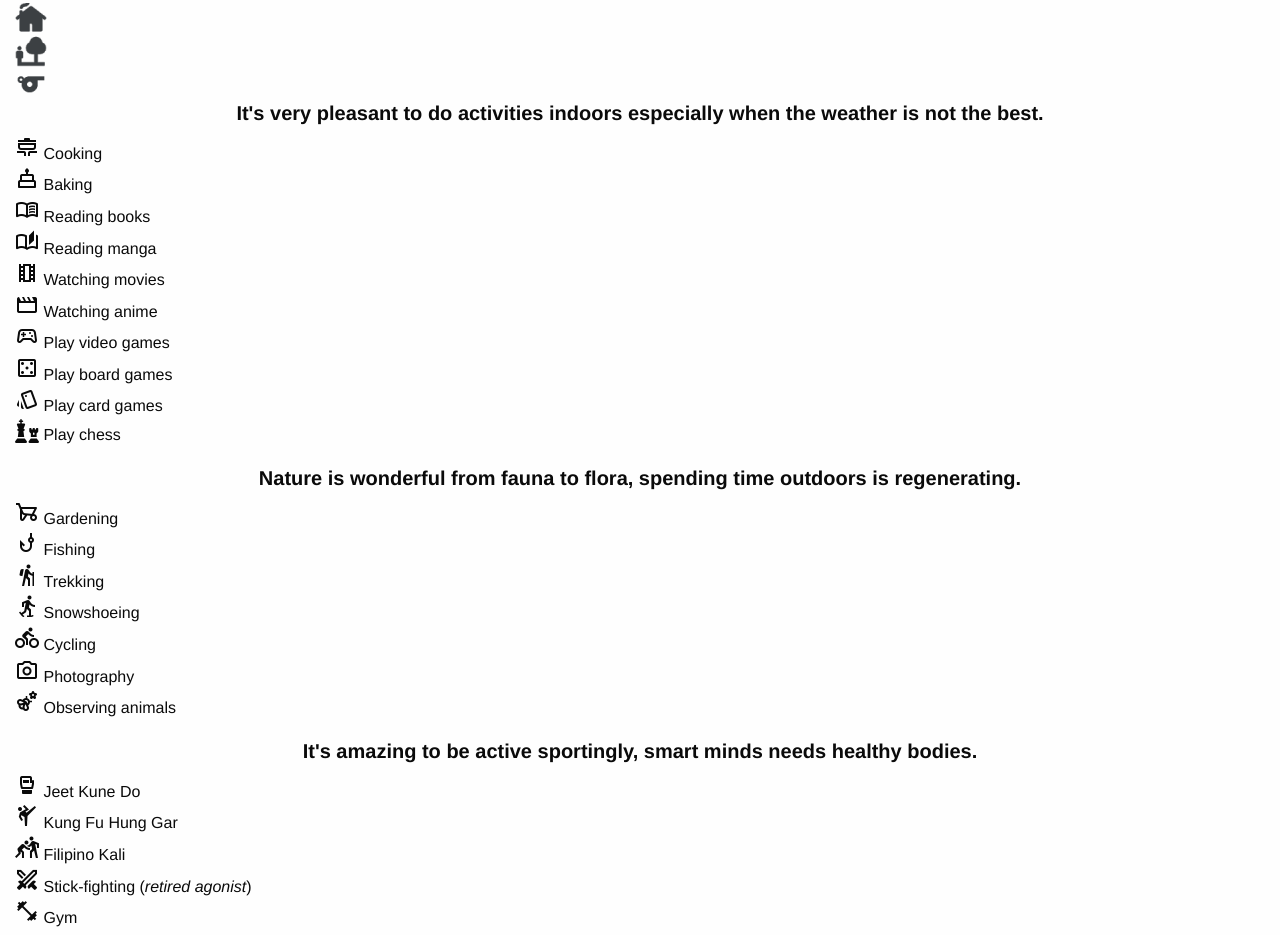
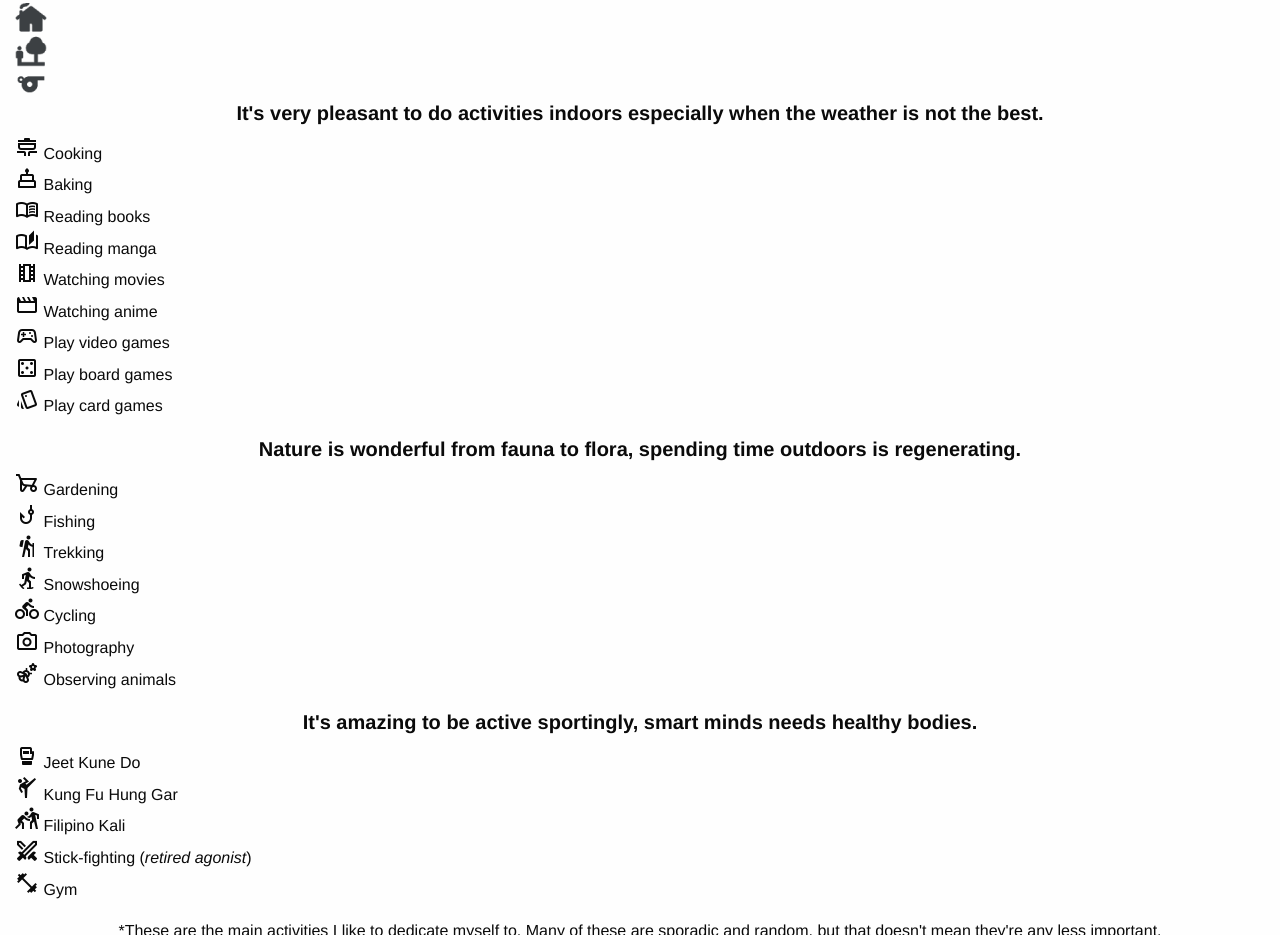
Before and after one commit to danielPoloWork/danielpolowork.github.io, a plain HTML site: page index.html in a window 1280 px wide. Shown: the part 3385-4320 px from the top of the page. Drawn offline with nearby package versions, Linux system fonts and the light colour scheme.

Commit message:
Update index.html

```diff
--- a/index.html
+++ b/index.html
@@ -277,7 +277,6 @@
                                     <br><span class="material-symbols-outlined filled">sports_esports</span>&nbsp;Play video games
                                     <br><span class="material-symbols-outlined filled">casino</span>&nbsp;Play board games
                                     <br><span class="material-symbols-outlined filled">style</span>&nbsp;Play card games
-                                    <br><i style='font-size:24px' class='fas'>&#xf439;</i>&nbsp;Play chess
                                 </p>
                             </div>
                         </div>
@@ -721,7 +720,6 @@
 
         <!-- JAVASCRIPT ------------------------------------------------------------------------------------------------JAVASCRIPT-->
         <script src="https://ajax.googleapis.com/ajax/libs/jquery/1.10.2/jquery.min.js"></script>
-        <script src="https://kit.fontawesome.com/a076d05399.js"></script>
         <script src="../bowerComponents/jQuery/js/jquery.js"></script>
         <script src="../bowerComponents/whatInput/js/what-input.js"></script>
         <script src="../bowerComponents/foundation/js/foundation.js"></script>
```
